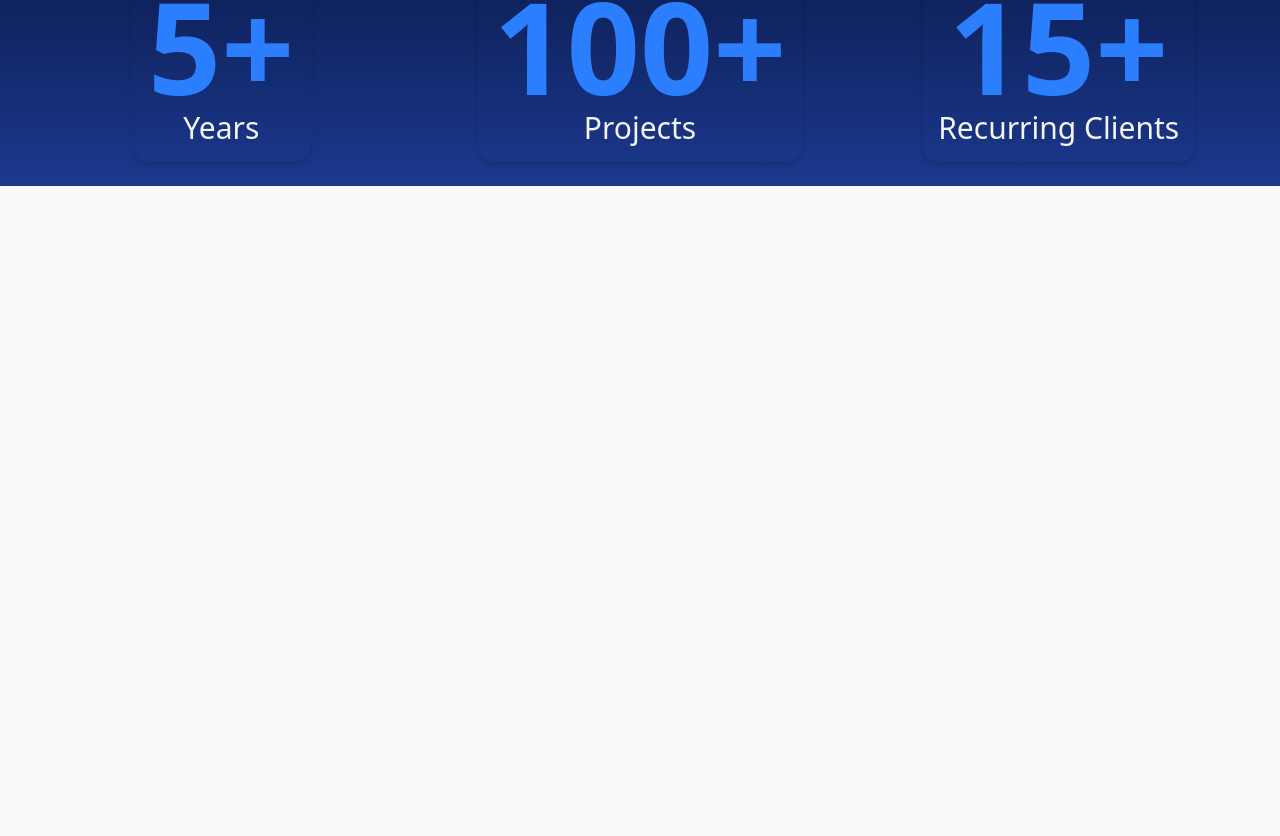
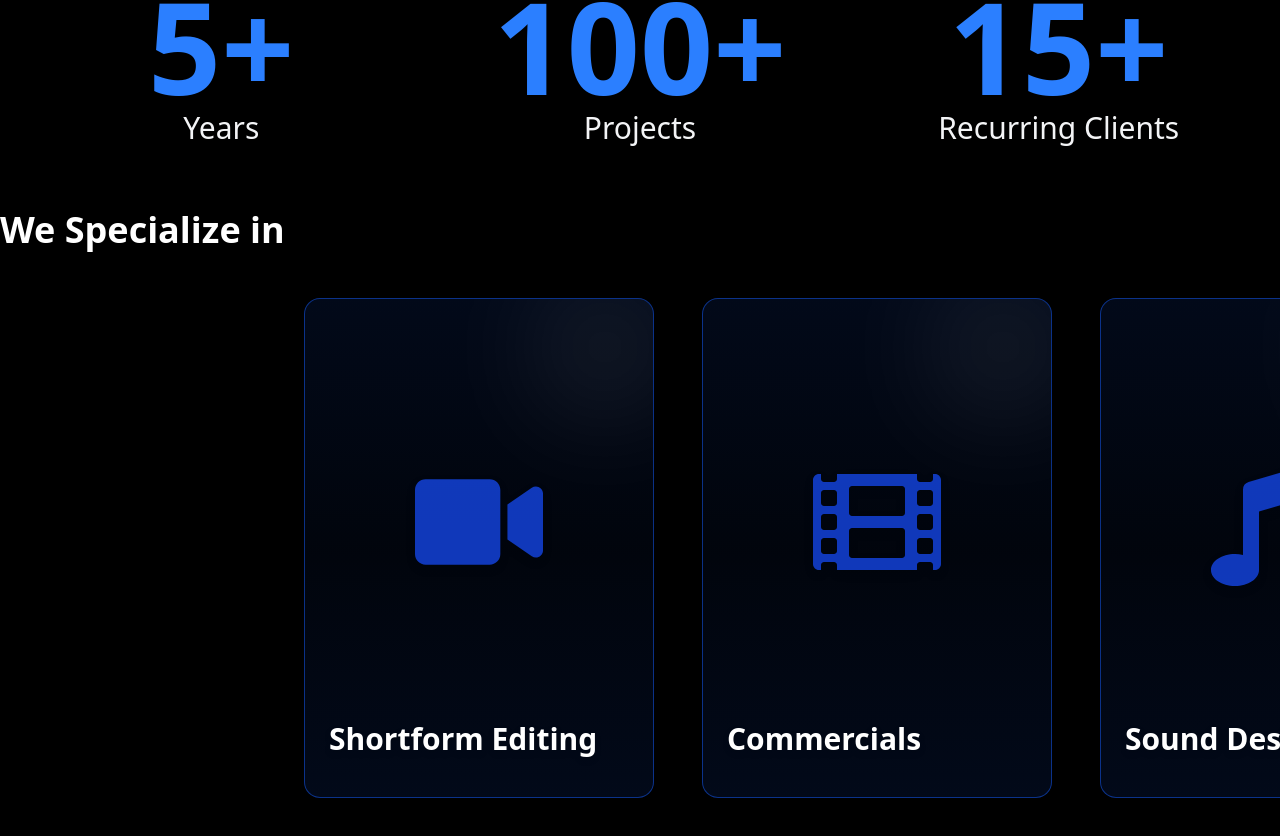
Before and after one commit to TribeTek-pvt-ltd/Redact, a Next.js app: page / in a window 1280 px wide. Shown: the part 596-1432 px from the top of the page. Before the commit the page ends 800 px from the top, so only its background shows below. Built offline with nearby package versions, Linux system fonts and the light colour scheme.

Commit message:
Service Section and button update

```diff
--- a/src/app/globals.css
+++ b/src/app/globals.css
@@ -2,7 +2,7 @@
 
 /* Shining stroke animation */
 @keyframes glow-slide {
-  0% {
+  /* 0% {
     background-position: 0% 50%;
   }
   50% {
@@ -23,7 +23,7 @@
   left: 0;
   width: 100%;
   height: 100%; */
-  z-index: 10;
+  /* z-index: 10; */
   /* background: linear-gradient(270deg, #3b82f6, #a855f7, #ec4899, #3b82f6);
   background-size: 600% 600%;
   -webkit-mask: linear-gradient(#fff 0 0) content-box, linear-gradient(#fff 0 0);
@@ -31,33 +31,29 @@
   mask-composite: exclude;
   animation: glow-slide 3s linear infinite;
   pointer-events: none; */
+  /* z-index: 10; */
 }
 
 /* Global styles */
-body {
-  @apply bg-gray-50 text-gray-900 min-h-screen;
-  /* Replace white-off with a Tailwind default or define in tailwind.config.js */
-}
-
+/* body {
+  @apply bg-white-off text-black min-h-screen;
+} */
+/*
 nav {
   @apply shadow-md;
 }
 
 button {
-  @apply relative z-30;
-  /* Ensure buttons stay above other elements */
+  position: relative;
+  z-index: 30;
+} */
+
+/* Hide scrollbar for all browsers */
+.hide-scrollbar {
+  -ms-overflow-style: none; /* IE and Edge */
+  scrollbar-width: none; /* Firefox */
 }
 
-/* Optional: Style for hero button glow */
-.button-glow {
-  @apply relative;
+.hide-scrollbar::-webkit-scrollbar {
+  display: none; /* Chrome, Safari, Opera */
 }
-.button-glow::before {
-  content: '';
-  @apply absolute -inset-1 rounded-full bg-gradient-to-r from-blue-500 to-purple-500 opacity-75 blur;
-  z-index: -1;
-  transition: opacity 0.3s;
-}
-.button-glow:hover::before {
-  opacity: 100;
-}
--- a/src/app/page.tsx
+++ b/src/app/page.tsx
@@ -1,4 +1,5 @@
 "use client";
+import ServiceSection from "@/components/ServiceSection";
 //import HeroSection from "@/components/underconstructions";
 import StatsSection from "@/components/Stats";
 import Hero from "@/components/hero";
@@ -7,15 +8,16 @@ import Hero from "@/components/hero";
 
 export default function Home() {
   return (
-    <div className="bg-gradient-to-b from-black to-blue-900">
+    <div className="bg-gradient-to-b from-black to-black-900">
       {/* Gradient Circle Overlay */}
       {/* <div className="absolute top-[-200px] left-[-200px] w-[600px] h-[600px] bg-gradient-to-br from-blue-500 to-purple-500 rounded-full opacity-30 blur-3xl pointer-events-none"></div>
       <div className="absolute bottom-[-200px] right-[-200px] w-[500px] h-[500px] bg-gradient-to-tr from-cyan-400 to-indigo-600 rounded-full opacity-30 blur-3xl pointer-events-none"></div> */}
 
       {/* Hero Component */}
       {/* <HeroSection /> */}
-      <Hero/>
+      <Hero />
       <StatsSection />
+      <ServiceSection />
       {/* Footer */}
       {/* <p className="relative z-10 mt-8 text-gray-400 text-sm">
         © {new Date().getFullYear()} Redact Editing Shop. All rights reserved.
--- a/src/components/Button.tsx
+++ b/src/components/Button.tsx
@@ -1,7 +1,7 @@
-'use client';
+"use client";
 
-import { motion } from 'framer-motion';
-import Link from 'next/link';
+import { motion } from "framer-motion";
+import Link from "next/link";
 
 type ButtonProps = {
   href: string;
@@ -14,8 +14,7 @@ export default function Button({ href, children }: ButtonProps) {
       <motion.button
         whileHover={{ scale: 1.05 }}
         whileTap={{ scale: 0.95 }}
-        className="bg-blue-500 text-white px-6 py-2 rounded-full text-sm font-medium hover:bg-blue-600 focus:outline-none focus:ring-2 focus:ring-offset-2 focus:ring-blue-400"
-      >
+        className="bg-blue-500 text-white px-6 py-2 rounded-md text-lg font-medium hover:bg-blue-600 focus:outline-none focus:ring-2 focus:ring-offset-2 focus:ring-blue-400">
         {children}
       </motion.button>
     </Link>
--- /dev/null
+++ b/src/components/ServiceCard.tsx
@@ -0,0 +1,54 @@
+"use client";
+
+import { motion } from "framer-motion";
+import { IconType } from "react-icons";
+
+interface ServiceCard {
+  title: string;
+  Icon: IconType;
+}
+
+const ServiceCard: React.FC<ServiceCard> = ({ title, Icon }) => {
+  return (
+    <motion.div
+      className="relative flex flex-col justify-between items-center min-w-[350px] h-[500px]
+        rounded-2xl p-6 shadow-lg cursor-pointer overflow-hidden
+        bg-gradient-to-b from-blue-600/10 via-blue-600/5 to-blue-600/10
+        backdrop-blur-xl border border-blue-600/50">
+      {/* Corner shine */}
+      <div className="absolute top-0 right-0 w-24 h-24 bg-white/20 rounded-full blur-3xl pointer-events-none"></div>
+
+      {/* Diagonal sweeping shine */}
+      <motion.div
+        initial={{ x: "-150%", y: "-150%", rotate: 25, opacity: 0 }}
+        whileHover={{
+          x: "150%",
+          y: "150%",
+          opacity: 1,
+          transition: {
+            duration: 1.5,
+            repeat: Infinity,
+            ease: "linear",
+          },
+        }}
+        className="absolute w-[200%] h-[200%]
+          bg-gradient-to-r from-transparent via-blue-700/70 to-transparent
+          opacity-0 pointer-events-none"
+      />
+
+      {/* Centered Icon */}
+      <div className="flex-1 flex items-center justify-center z-10">
+        <Icon className="text-blue-700/80 text-9xl drop-shadow-lg" />
+      </div>
+
+      {/* Title at bottom */}
+      <div className="z-10 w-full text-left pb-4">
+        <h3 className="text-white font-semibold text-3xl drop-shadow-md">
+          {title}
+        </h3>
+      </div>
+    </motion.div>
+  );
+};
+
+export default ServiceCard;
--- /dev/null
+++ b/src/components/ServiceSection.tsx
@@ -0,0 +1,33 @@
+"use client";
+
+import ServiceCard from "@/components/ServiceCard";
+// import { FaVideo } from "react-icons/fa";
+// import { SiAdobe } from "react-icons/si";
+
+import { FaVideo, FaMusic, FaFilm, FaPalette } from "react-icons/fa";
+
+const cardData = [
+  { title: "Shortform Editing", Icon: FaVideo },
+  { title: "Commercials", Icon: FaFilm },
+  { title: "Sound Designing", Icon: FaMusic },
+  { title: "Color Grading", Icon: FaPalette },
+];
+
+const ServiceSection: React.FC = () => {
+  return (
+    <div className="container mx-auto py-6">
+      <h2 className="text-white font-bold text-4xl text-left mb-6">
+        We Specialize in
+      </h2>
+
+      {/* Horizontal scroll wrapper */}
+      <div className="flex gap-12 px-4 py-6 sm:ml-72 overflow-x-auto hide-scrollbar">
+        {cardData.map((card, index) => (
+          <ServiceCard key={index} title={card.title} Icon={card.Icon} />
+        ))}
+      </div>
+    </div>
+  );
+};
+
+export default ServiceSection;
--- a/src/components/StatsNumber.tsx
+++ b/src/components/StatsNumber.tsx
@@ -7,6 +7,8 @@ interface StatsNumber {
   number: number;
   title: string;
 }
+
+//Commit changes
 
 const StatCard: React.FC<StatsNumber> = ({ number, title }) => {
   const count = useMotionValue(0);
@@ -27,7 +29,7 @@ const StatCard: React.FC<StatsNumber> = ({ number, title }) => {
   }, [number, count]);
 
   return (
-    <div className="flex  flex-col items-center p-4 rounded-2xl shadow-md">
+    <div className="flex  flex-col items-center p-4 rounded-2xl ">
       <motion.h2 className="text-8xl md:text-9xl text-center font-bold text-blue-500">
         {display}+
       </motion.h2>
--- a/tailwind.config.js
+++ b/tailwind.config.js
@@ -2,29 +2,20 @@
 module.exports = {
   content: [
     "./app/**/*.{js,ts,jsx,tsx,mdx}",
-    "./components/**/*.{js,ts,jsx,tsx,mdx}",
+    "./components/*.{js,ts,jsx,tsx,mdx}",
   ],
   theme: {
     extend: {
       colors: {
-        blue: {
-          DEFAULT: '#3B82F6', // Primary blue (similar to Tailwind's blue-500)
-          light: '#60A5FA',  // Lighter blue (blue-400)
-          dark: '#1E3A8A',   // Darker blue (blue-900)
-          pale: '#DBEAFE',   // Very light blue (blue-100)
-        },
-        black: {
-          DEFAULT: '#000000', // True black
-          soft: '#1F2937',    // Off-black (gray-800 for softer contrast)
-        },
-        white: {
-          DEFAULT: '#FFFFFF', // True white
-          off: '#F9FAFB',     // Off-white (gray-50 for subtle backgrounds)
-        },
+        "brand-primary": "#3B82F6",
+        "brand-blue-light": "#60A5FA",
+        "brand-blue-dark": "#1E3A8A",
+        "brand-blue-pale": "#DBEAFE",
+        "brand-black": "#000000",
+        "brand-black-soft": "#1F2937",
+        "brand-white": "#FFFFFF",
+        "brand-white-off": "#F9FAFB",
       },
-    //   spacing: {
-    //   '130': '32.5rem', // 130px approximated as 32.5rem (1rem = 16px)
-    // },
     },
   },
   plugins: [],
```
